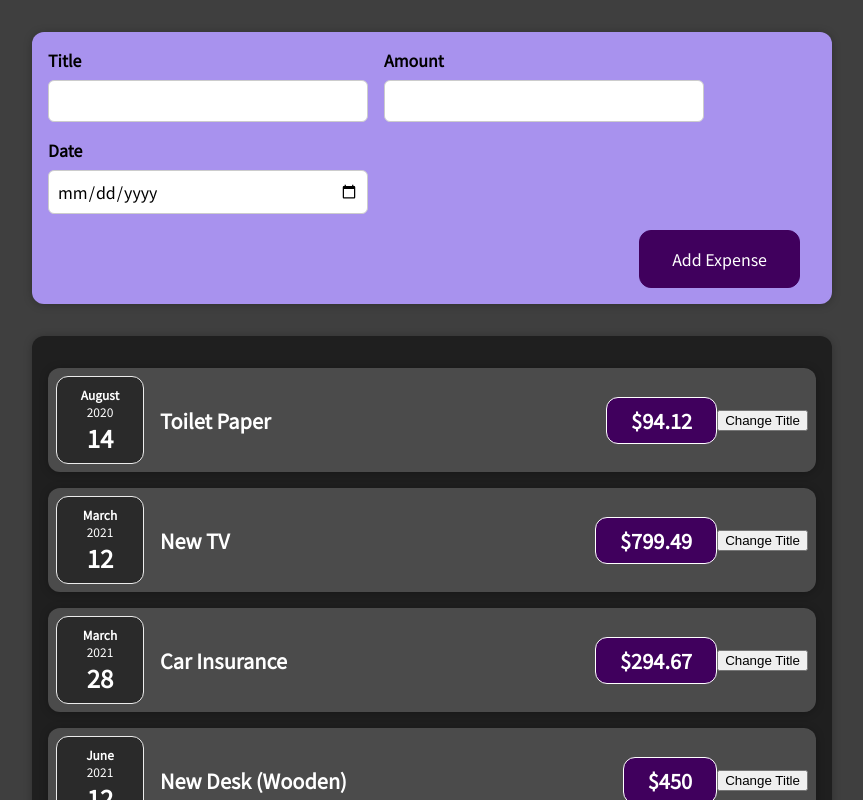
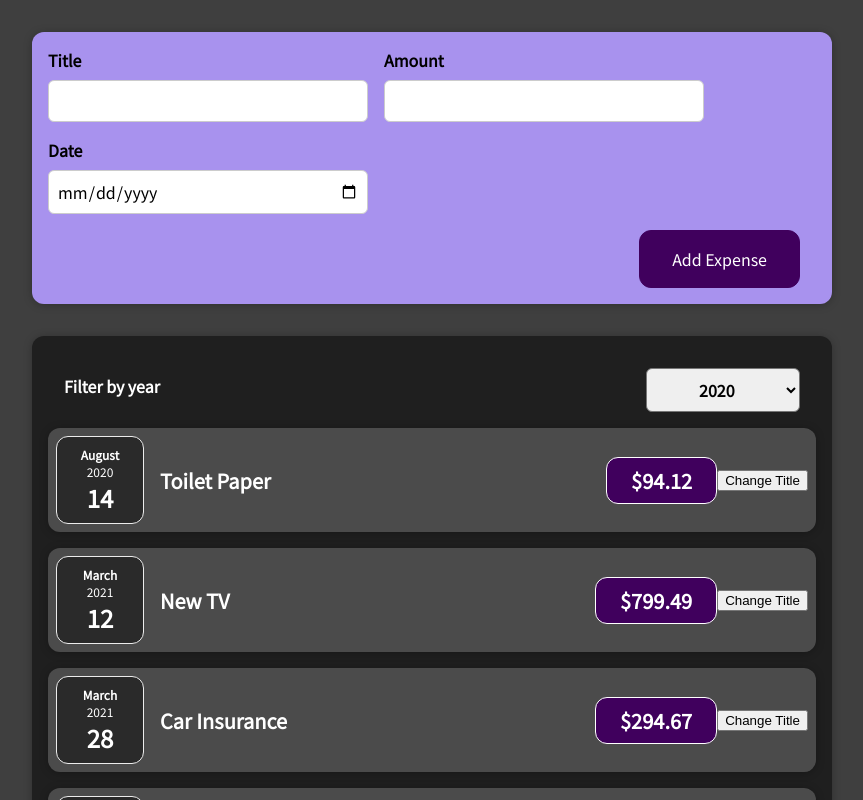
Before and after one commit to dev-thug/react-guide, a React (Create React App) app: page / in a window 1280 px wide. Shown: the top 800 px of the page, without its empty margins (208-1071 px from the left). Built offline with nearby package versions, Linux system fonts and the light colour scheme.

Commit message:
update 필터 자식 대 부모 컴포넌트 상향식 통신

```diff
--- a/src/components/Expenses/Expense.js
+++ b/src/components/Expenses/Expense.js
@@ -1,11 +1,21 @@
 import ExpenseItem from "./ExpenseItem";
 import "./Expense.css"
 import Card from "../UI/Card";
+import ExpensesFilter from "./ExpensesFilter";
+import {useState} from "react";
 
 const Expense = (props) => {
+    const [filteredYear, setFilteredYear] =useState("2020");
+    const filterChangeHandler = (selectedYear) => {
+        setFilteredYear(selectedYear)
+        console.log(selectedYear)
+    }
 
     return (
+        <div>
+
             <Card className="expenses">
+                <ExpensesFilter onChangeFilter={filterChangeHandler} selected={filteredYear}/>
                 <ExpenseItem
                     title={props.items[0].title}
                     amount={props.items[0].amount}
@@ -27,6 +37,7 @@ const Expense = (props) => {
                     date={props.items[3].date}>
                 </ExpenseItem>
             </Card>
+        </div>
     )
 }
 
--- /dev/null
+++ b/src/components/Expenses/ExpensesFilter.css
@@ -0,0 +1,24 @@
+.expenses-filter {
+    color: white;
+    padding: 0 1rem;
+}
+
+.expenses-filter__control {
+    display: flex;
+    width: 100%;
+    align-items: center;
+    justify-content: space-between;
+    margin: 1rem 0;
+}
+
+.expenses-filter label {
+    font-weight: bold;
+    margin-bottom: 0.5rem;
+}
+
+.expenses-filter select {
+    font: inherit;
+    padding: 0.5rem 3rem;
+    font-weight: bold;
+    border-radius: 6px;
+}
--- /dev/null
+++ b/src/components/Expenses/ExpensesFilter.js
@@ -0,0 +1,21 @@
+import "./ExpensesFilter.css"
+
+const ExpensesFilter = (props) => {
+    const dropdownChangeHandler = (event) => {
+        props.onChangeFilter(event.target.value);
+    }
+    return (
+        <div className='expenses-filter'>
+            <div className='expenses-filter__control'>
+                <label>Filter by year</label>
+                <select value={props.selected} onChange={dropdownChangeHandler}>
+                    <option value='2022'>2022</option>
+                    <option value='2021'>2021</option>
+                    <option value='2020'>2020</option>
+                    <option value='2019'>2019</option>
+                </select>
+            </div>
+        </div>
+    )
+}
+export default ExpensesFilter;
```
Lines whose indentation alone changed are shown as unchanged.
